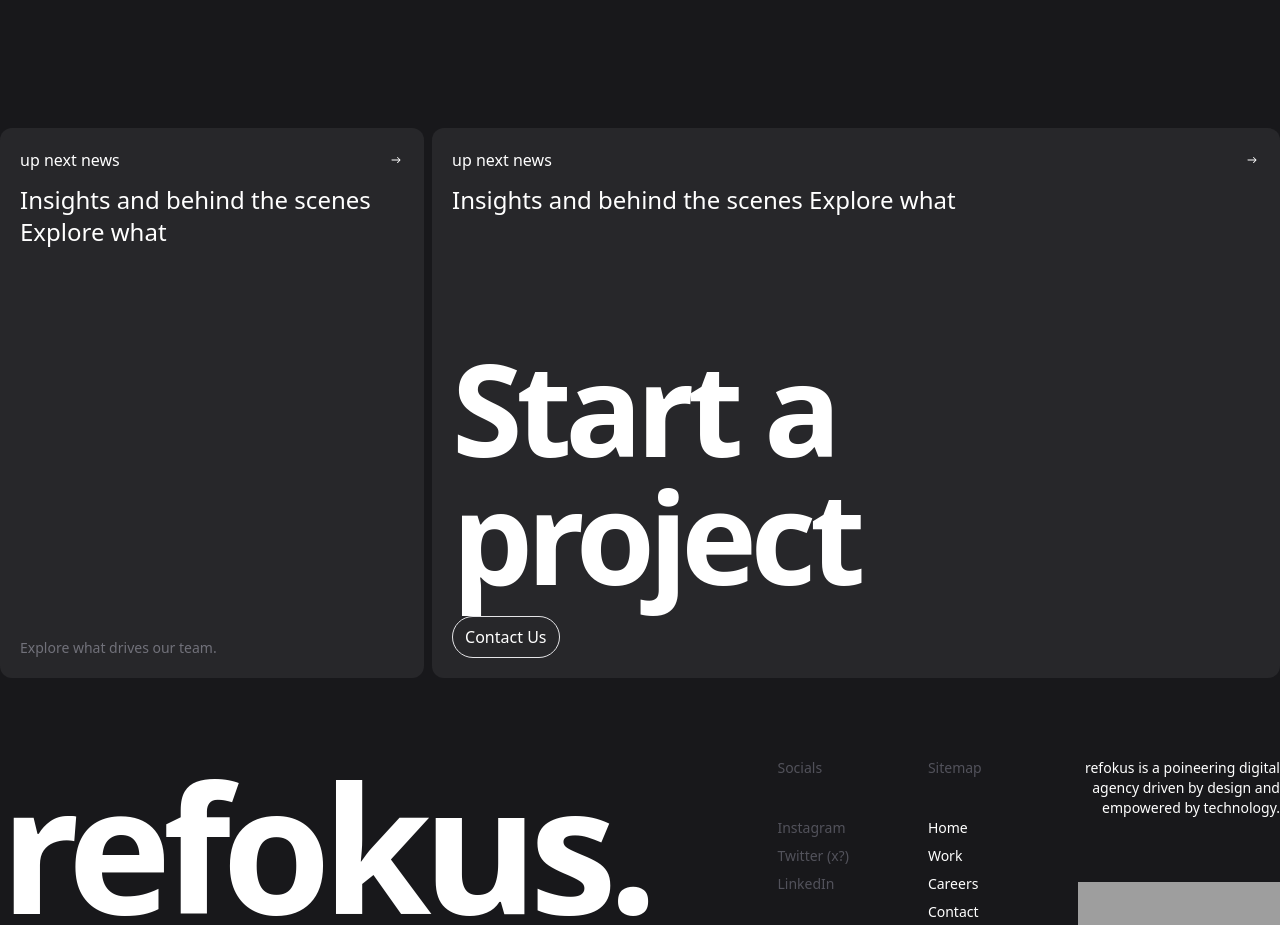
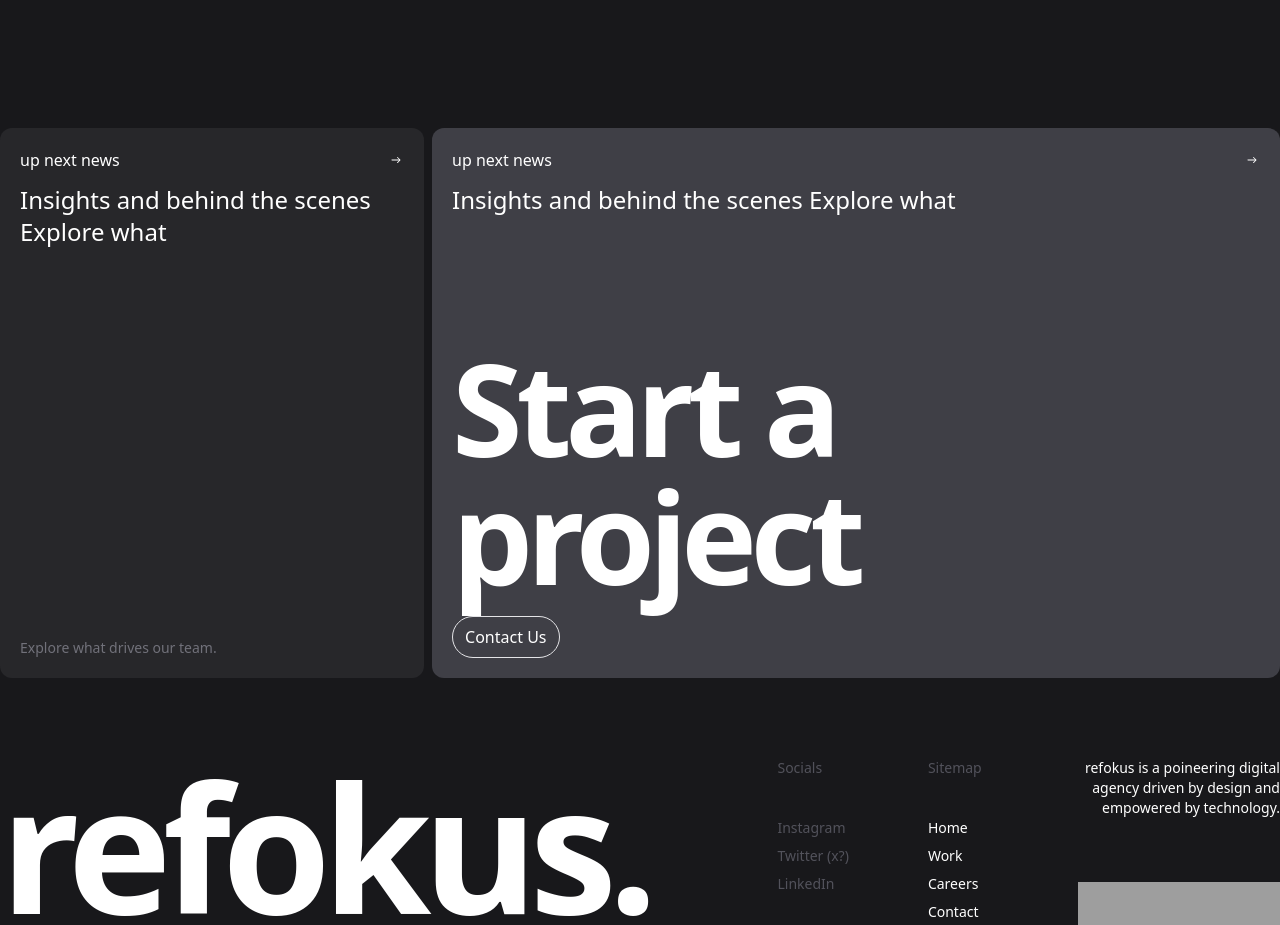
Before and after one commit to faizurrehman-mirza/refokus, a React app: page / in a window 1280 px wide. Shown: the part 3860-4785 px from the top of the page. Built offline with nearby package versions, Linux system fonts and the light colour scheme; grey boxes are pictures that could not be loaded; the HTML template or start-up script is replaced by a standard one.

Commit message:
add caeds animation

```diff
--- a/src/components/Card.jsx
+++ b/src/components/Card.jsx
@@ -1,9 +1,16 @@
+import { motion } from "motion/react";
 import React from "react";
 import { IoIosArrowRoundForward } from "react-icons/io";
 
-function Card({ width, start, para, hover }) {
+function Card({ width, start, para, count, backgroundcolor }) {
   return (
-    <div className={`bg-zinc-800 ${width} hover:p-7 hover:${hover} rounded-xl p-5 font-medium min-h-[30rem] flex flex-col justify-between`}>
+    <motion.div
+      whileHover={{
+        backgroundColor: count === 0 ? "#52525B" : "#7443FF",
+        padding: "40px",
+      }}
+      className={`${backgroundcolor} ${width}  rounded-xl p-5 font-medium min-h-[30rem] flex flex-col justify-between`}
+    >
       <div className="w-full">
         <div className="flex justify-between items-center">
           <h2>up next news</h2>
@@ -16,7 +23,7 @@
       </div>
 
       <div className="bottom mt-32  ">
-         {start ===true &&(
+        {start === true && (
           <>
             <h1 className="text-9xl tracking-tighter font-semibold leading-none">
               Start a project
@@ -31,10 +38,8 @@
             Explore what drives our team.
           </p>
         )}
-
-
       </div>
-    </div>
+    </motion.div>
   );
 }
 
--- a/src/components/Cards.jsx
+++ b/src/components/Cards.jsx
@@ -4,8 +4,8 @@
 function Cards() {
   return (
     <div className='max-w-screen-xl mx-auto py-10 flex gap-2  '>
-        <Card width={"basis-1/3"} start={false} para={true} />
-        <Card width={"basis-2/3"} start={true} para={false} hover={"bg-violet-600"} />
+        <Card width={"basis-1/3"} start={false} para={true} backgroundcolor={"bg-zinc-800"} count={0} />
+        <Card width={"basis-2/3"} start={true} para={false} backgroundcolor={"bg-zinc-700"} count={1} />
     </div>
   )
 }
```
Lines whose indentation alone changed are shown as unchanged.
